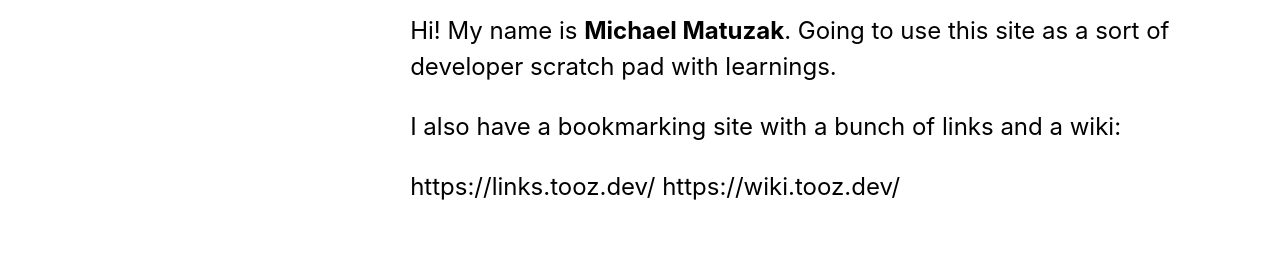
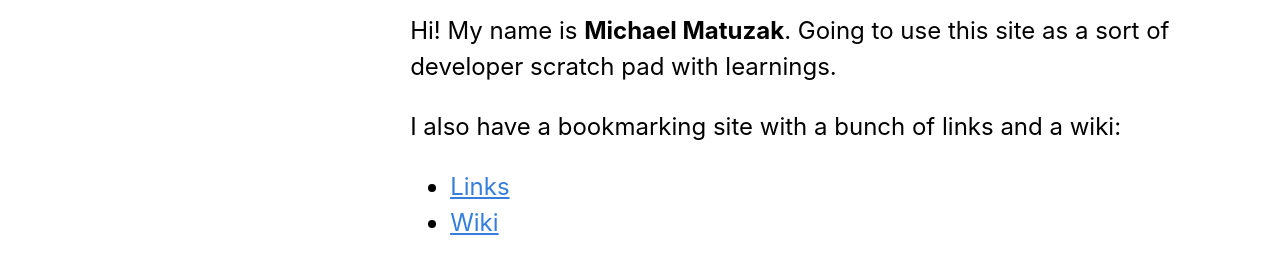
Before and after one commit to emkay/tooz.dev, an Eleventy site: page about.md in a window 1280 px wide. Shown: the part 374-648 px from the top of the page. Built offline with nearby package versions, Linux system fonts and the light colour scheme; Eleventy itself is replaced by a stand-in of ours; files that its build step writes are made by us from their sources.

Commit message:
update links in about

```diff
--- a/about.md
+++ b/about.md
@@ -12,5 +12,5 @@ Hi! My name is __Michael Matuzak__. Going to use this site as a sort of develope
 
 I also have a bookmarking site with a bunch of links and a wiki:
 
-https://links.tooz.dev/
-https://wiki.tooz.dev/
+* <a class={{linkClass}} href="https://links.tooz.dev/">Links</a>
+* <a class={{linkClass}} href="https://wiki.tooz.dev/">Wiki</a>
```
Also changed, not shown: posts/processes-and-memory.md (added, +7 -0 lines), 3 other files.
